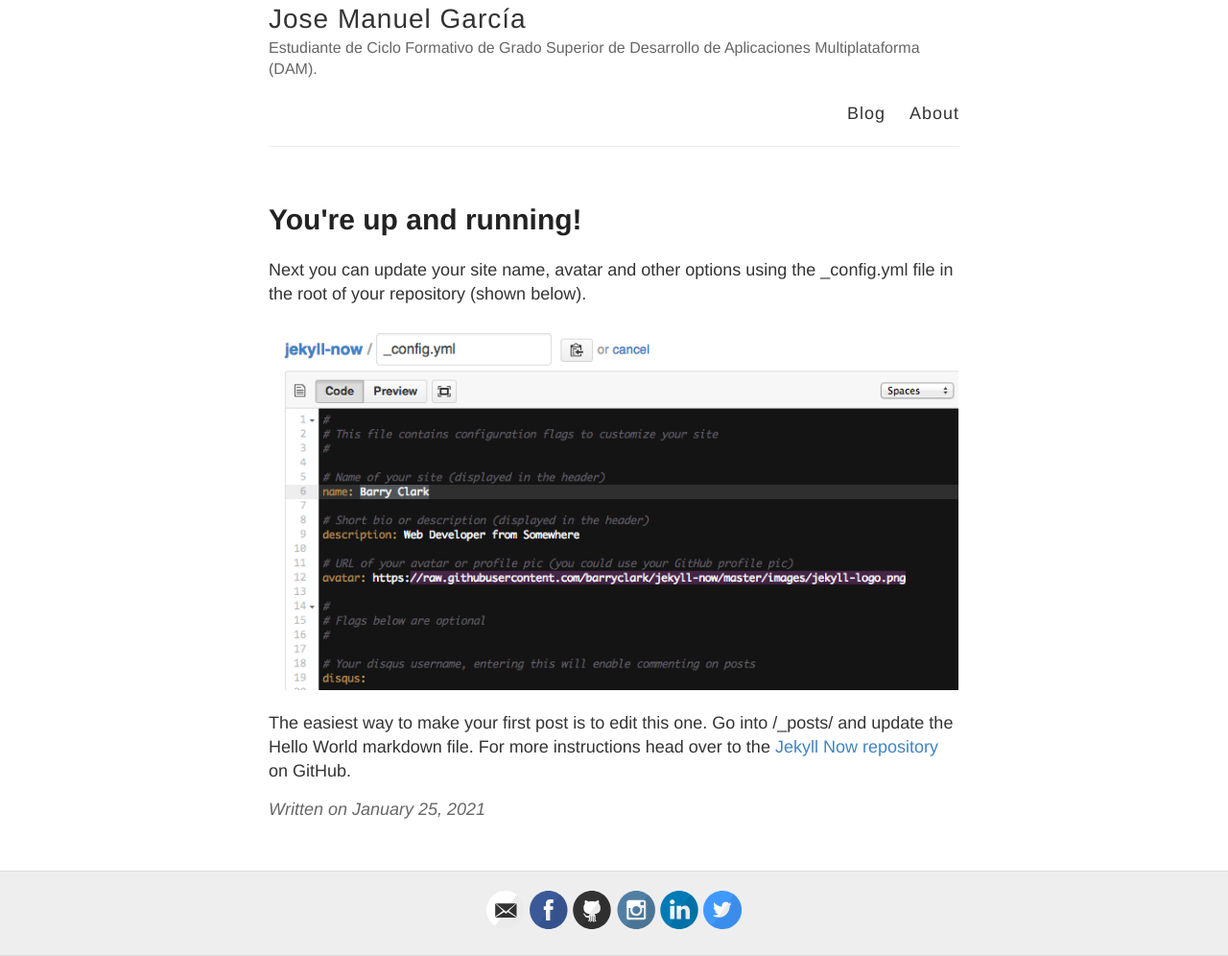
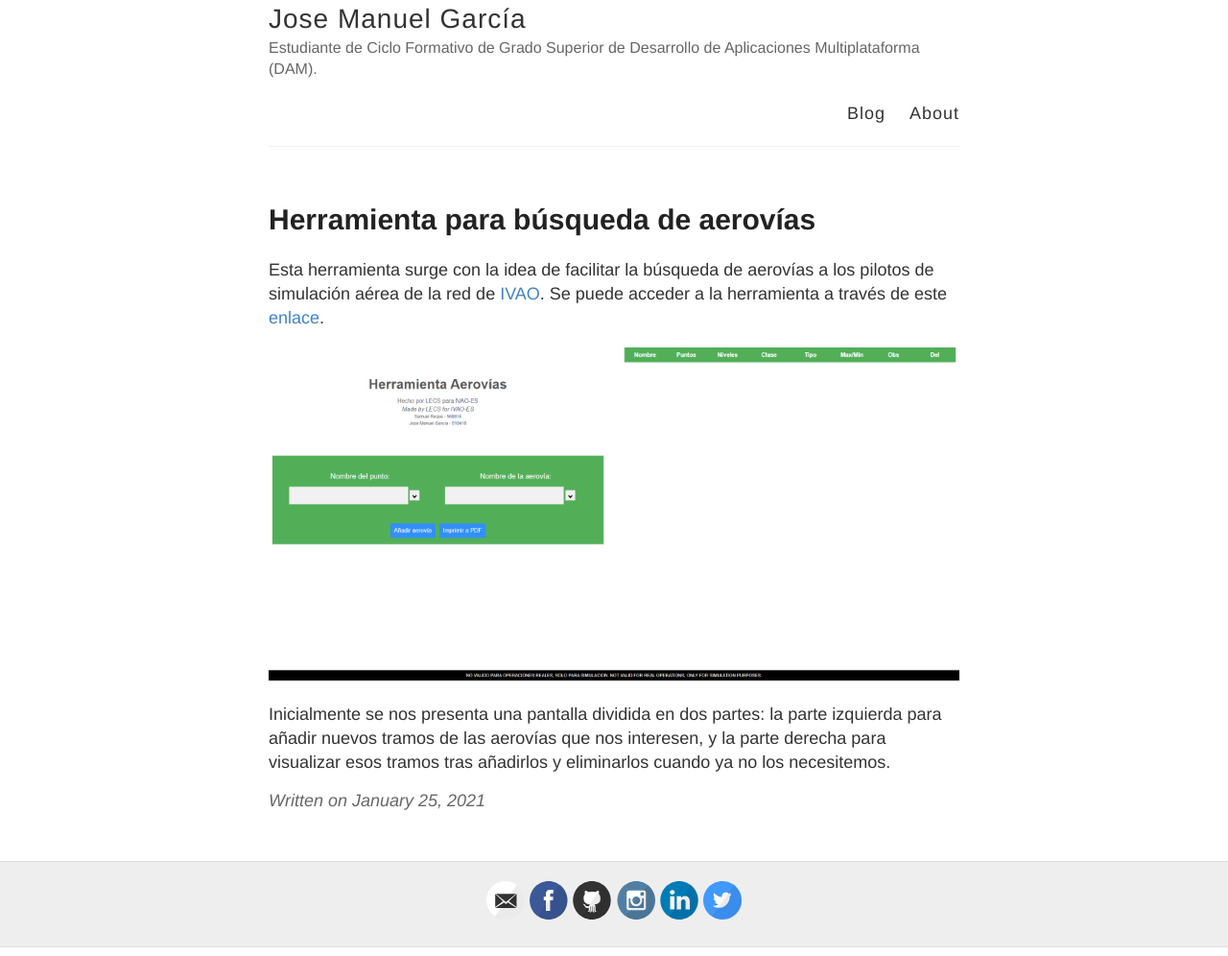
Before and after one commit to JoMaGaBa1/jomagaba1.github.io, a Jekyll site: the page built from _posts/2021-1-25-Herramienta-Aerovias.md, in a window 1280 px wide, cut to the strip 144-1140 px from the top of the page. Shown: the whole strip at 96% size. Built offline with Jekyll 4.4.1, drawn with Linux system fonts in a browser that asks for light colours.

Commit message:
primera app v2

```diff
--- a/_posts/2021-1-25-Herramienta-Aerovias.md
+++ b/_posts/2021-1-25-Herramienta-Aerovias.md
@@ -1,10 +1,10 @@
 ---
 layout: post
-title: You're up and running!
+title: Herramienta para búsqueda de aerovías
 ---
 
-Next you can update your site name, avatar and other options using the _config.yml file in the root of your repository (shown below).
+Esta herramienta surge con la idea de facilitar la búsqueda de aerovías a los pilotos de simulación aérea de la red de [IVAO](https://ivao.aero/). Se puede acceder a la herramienta a través de este [enlace](https://files.es.ivao.aero/WebPage/Documentos/FIRs/LECS/Herramientas/source.html).
 
-![_config.yml]({{ site.baseurl }}/images/config.png)
+![_config.yml]({{ site.baseurl }}/images/aeroviasInicio.png)
 
-The easiest way to make your first post is to edit this one. Go into /_posts/ and update the Hello World markdown file. For more instructions head over to the [Jekyll Now repository](https://github.com/barryclark/jekyll-now) on GitHub.
+Inicialmente se nos presenta una pantalla dividida en dos partes: la parte izquierda para añadir nuevos tramos de las aerovías que nos interesen, y la parte derecha para visualizar esos tramos tras añadirlos y eliminarlos cuando ya no los necesitemos.
```
